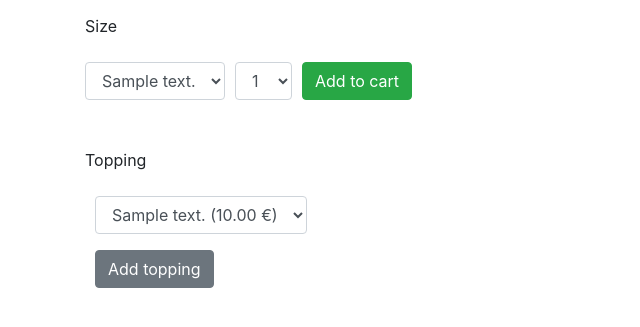
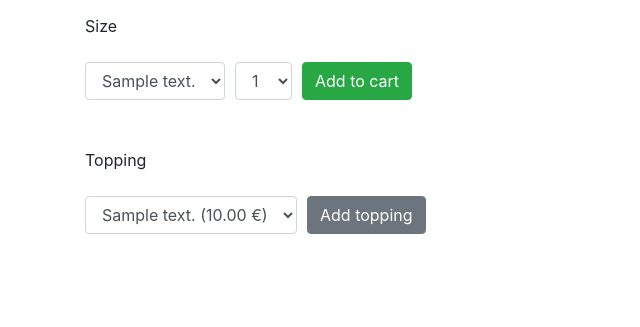
Before and after one commit to ilkeraslan/pizza, a Django app: page /1/ in a window 1280 px wide. Shown: the part 242-569 px from the top of the page, without its empty margins (0-640 px from the left). Run offline with Django 3.2, Linux system fonts and the light colour scheme; tables that the repository leaves empty hold one stand-in row (values such as "Sample post"); some libraries are stand-ins or nearby versions.

Commit message:
Fix details view

```diff
--- a/orders/templates/orders/detail.html
+++ b/orders/templates/orders/detail.html
@@ -54,13 +54,17 @@
   </form>
 </div>
 
+  <div class="form-group">
 
     <div class="form-group">
       <label for="topping">Topping</label>
     </div>
-  <div class="form-row align-items-center">
+
     <form id="add_topping" action="{% url 'orders:add_topping' %}" method="post">
       {% csrf_token %}
+
+      <div class="form-row align-items-center">
+
           <div class="form-group col-auto">
             <select class="form-control"  id="topping_selected">
               {% for topping in topping_list %}
@@ -68,6 +72,7 @@
               {% endfor %}
             </select>
           </div>
+
           <div class="form-group col-auto">
             <button class="btn btn-secondary" type="submit">Add topping</button>
           </div>
```
Lines whose indentation alone changed are shown as unchanged.
